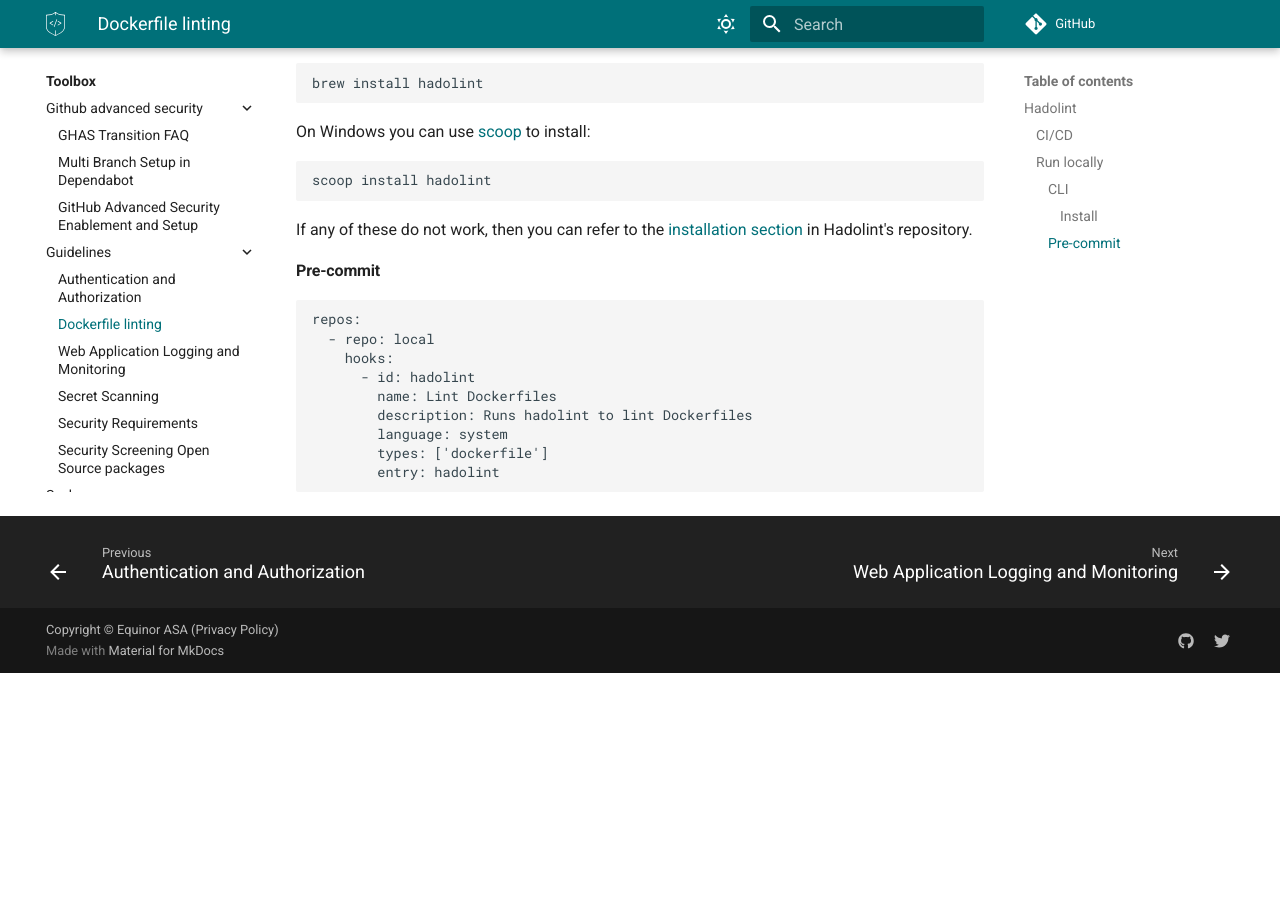
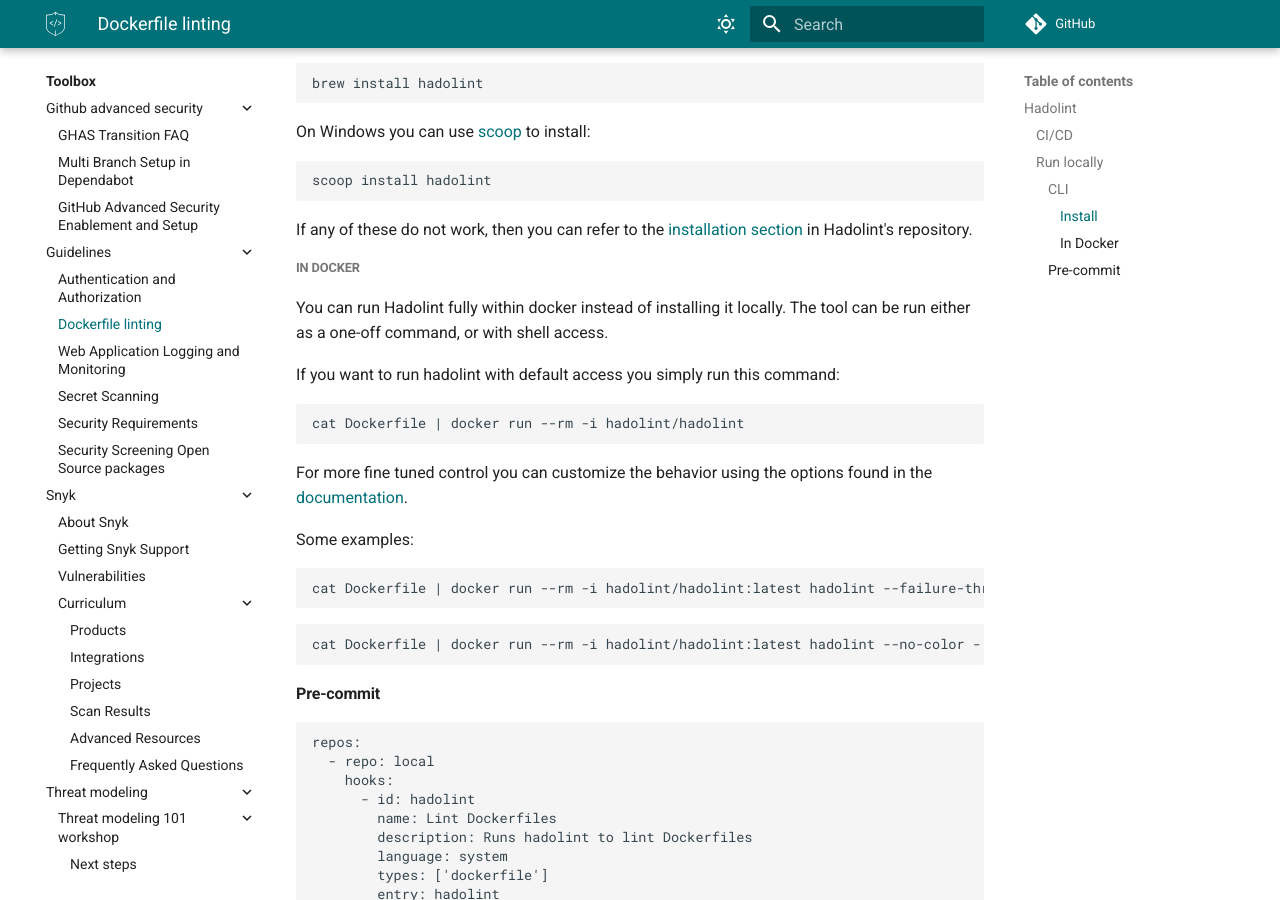
Before and after one commit to equinor/appsec, an MkDocs documentation site: the page built from docs/toolbox/guidelines/dockerfile-linting.md, in a window 1280 px wide and 900 px high, scrolled down 1302 px. Built offline with MkDocs 1.6.1 and Material for MkDocs 9.7.7, drawn with Linux system fonts in a browser that asks for light colours; some web fonts are replaced; comment, search, counter and statistics services are not loaded; before the commit the page ends 1975 px from its top, so only the background shows below that.

Commit message:
Added info about running dockerfile linter in docker (#210)
* Added info about running dockerfile linter in docker
* Updated hadolint documentation with docker

````diff
--- a/docs/toolbox/guidelines/dockerfile-linting.md
+++ b/docs/toolbox/guidelines/dockerfile-linting.md
@@ -70,6 +70,28 @@
 
 If any of these do not work, then you can refer to the [installation section](https://github.com/hadolint/hadolint?tab=readme-ov-file#install) in Hadolint's repository.
 
+##### In Docker
+
+You can run Hadolint fully within docker instead of installing it locally. The tool can be run either as a one-off command, or with shell access.
+
+If you want to run hadolint with default access you simply run this command:
+
+```bash
+cat Dockerfile | docker run --rm -i hadolint/hadolint
+```
+
+For more fine tuned control you can customize the behavior using the options found in the [documentation](https://github.com/hadolint/hadolint?tab=readme-ov-file#configure).
+
+Some examples:
+
+```bash
+cat Dockerfile | docker run --rm -i hadolint/hadolint:latest hadolint --failure-threshold=error -
+```
+
+```bash
+cat Dockerfile | docker run --rm -i hadolint/hadolint:latest hadolint --no-color -
+```
+
 #### Pre-commit
 
 ```yaml
````
